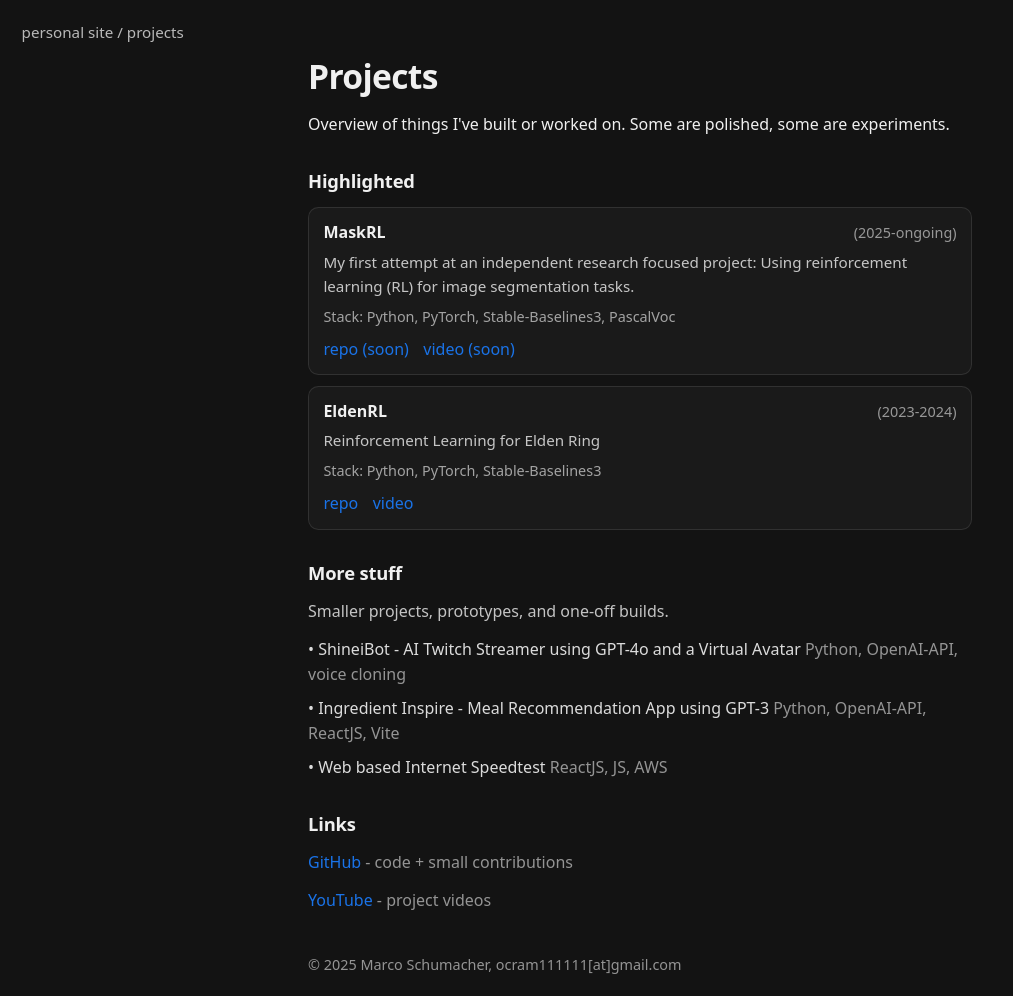
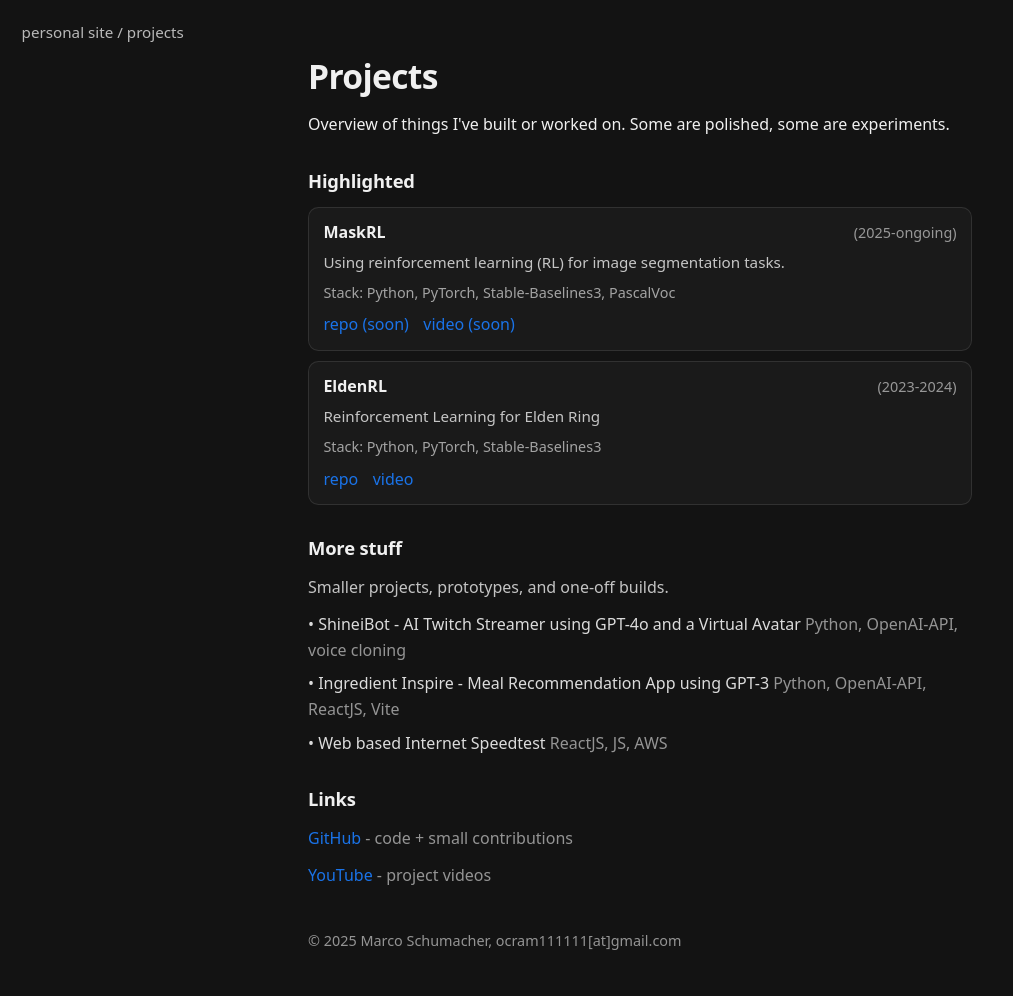
Before and after one commit to ocram444/personal-page, a Jekyll site: the page projects.html, which Jekyll copies as it is, in a window 1280 px wide. Shown: the whole page, without its empty margins (0-1013 px from the left). Built offline with Jekyll 4.4.1, drawn with Linux system fonts in a browser that asks for light colours; after the commit the page ends 972 px from its top, so only the background shows below that.

Commit message:
changed a line on the project page

```diff
--- a/projects.html
+++ b/projects.html
@@ -102,7 +102,7 @@
             <div style="color:rgba(255,255,255,.55);font-size:.9rem;">(2025-ongoing)</div>
           </div>
           <div style="color:rgba(255,255,255,.75);font-size:.95rem;margin-top:.25rem;">
-            My first attempt at an independent research focused project: Using reinforcement learning (RL) for image segmentation tasks.
+            Using reinforcement learning (RL) for image segmentation tasks.
           </div>
           <div style="color:rgba(255,255,255,.60);font-size:.9rem;margin-top:.4rem;">
             Stack: Python, PyTorch, Stable-Baselines3, PascalVoc
```
